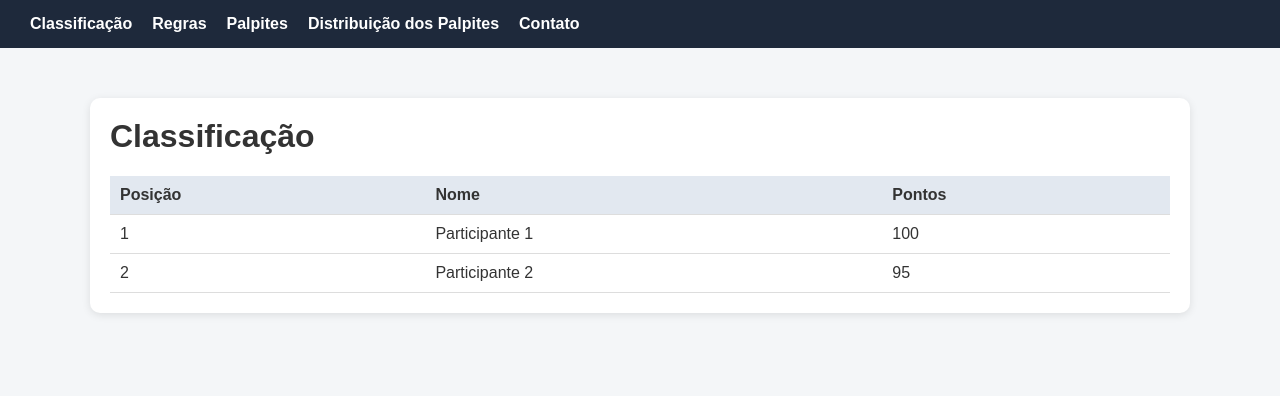
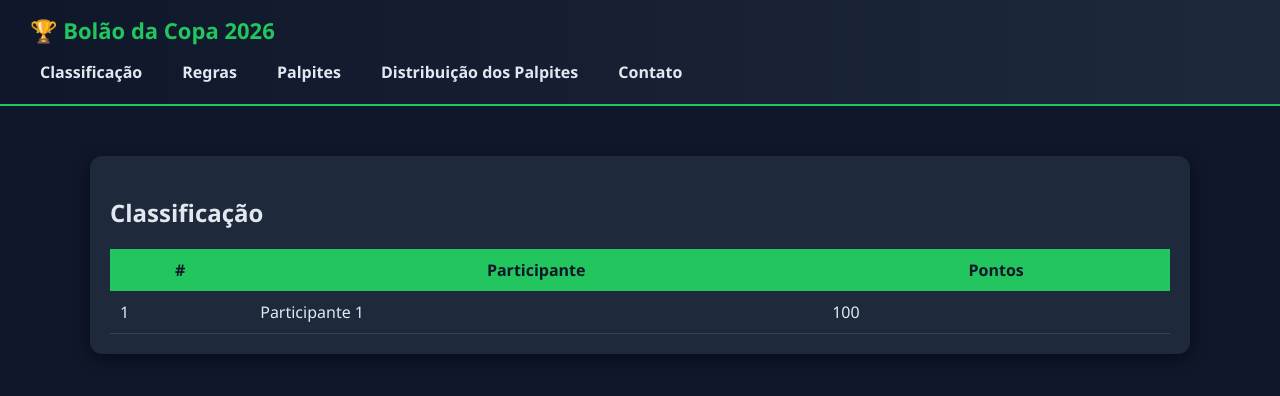
Before and after one commit to bolaocopa2026/bolaocopa2026.github.io, a plain HTML site: page index.html in a window 1280 px wide. Drawn offline with Linux system fonts and the light colour scheme.

Commit message:
Add files via upload

```diff
--- a/index.html
+++ b/index.html
@@ -3,48 +3,69 @@
 <head>
 <meta charset="UTF-8">
 <meta name="viewport" content="width=device-width, initial-scale=1.0">
-<title>Bolão 2026</title>
+<title>Bolão da Copa 2026</title>
 
 <style>
 body {
   margin: 0;
-  font-family: Arial, sans-serif;
-  background: #f4f6f8;
-  color: #333;
+  font-family: 'Segoe UI', Arial, sans-serif;
+  background: #0f172a;
+  color: #e2e8f0;
 }
 
+/* HEADER */
 header {
-  background: #1e293b;
-  color: white;
+  background: linear-gradient(90deg, #0f172a, #1e293b);
   padding: 15px 30px;
+  border-bottom: 2px solid #22c55e;
   position: sticky;
   top: 0;
   z-index: 1000;
 }
 
+header h1 {
+  margin: 0;
+  font-size: 22px;
+  color: #22c55e;
+}
+
+/* MENU */
 nav {
+  margin-top: 10px;
   display: flex;
   gap: 20px;
-  align-items: center;
+  flex-wrap: wrap;
 }
 
 nav a {
-  color: white;
+  color: #e2e8f0;
   text-decoration: none;
   font-weight: bold;
-  cursor: pointer;
+  padding: 6px 10px;
+  border-radius: 6px;
 }
 
 nav a:hover {
-  text-decoration: underline;
+  background: #22c55e;
+  color: #0f172a;
 }
 
+/* CONTAINER */
 .container {
   max-width: 1100px;
   margin: 30px auto;
   padding: 20px;
 }
 
+/* CARD */
+.card {
+  background: #1e293b;
+  padding: 20px;
+  border-radius: 12px;
+  box-shadow: 0 4px 15px rgba(0,0,0,0.5);
+}
+
+/* SECTIONS */
 .section {
   display: none;
 }
@@ -53,32 +74,34 @@ nav a:hover {
   display: block;
 }
 
-.card {
-  background: white;
-  padding: 20px;
-  border-radius: 10px;
-  box-shadow: 0 2px 8px rgba(0,0,0,0.1);
-}
-
-h1 {
-  margin-top: 0;
-}
-
-/* tabela exemplo */
+/* TABELA */
 table {
   width: 100%;
   border-collapse: collapse;
   margin-top: 15px;
 }
 
-th, td {
+th {
+  background: #22c55e;
+  color: #0f172a;
   padding: 10px;
-  border-bottom: 1px solid #ddd;
-  text-align: left;
 }
 
-th {
-  background: #e2e8f0;
+td {
+  padding: 10px;
+  border-bottom: 1px solid #334155;
+}
+
+tr:hover {
+  background: #334155;
+}
+
+/* IFRAME (PDF / HTML) */
+iframe {
+  width: 100%;
+  height: 600px;
+  border: none;
+  border-radius: 8px;
 }
 </style>
 
@@ -86,6 +109,7 @@ th {
 <body>
 
 <header>
+  <h1>🏆 Bolão da Copa 2026</h1>
   <nav>
     <a onclick="mostrar('classificacao')">Classificação</a>
     <a onclick="mostrar('regras')">Regras</a>
@@ -100,24 +124,19 @@ th {
   <!-- CLASSIFICAÇÃO -->
   <div id="classificacao" class="section active">
     <div class="card">
-      <h1>Classificação</h1>
+      <h2>Classificação</h2>
 
-      <!-- COLE SUA TABELA AQUI -->
+      <!-- SUBSTITUA ISSO PELO SEU HTML OU PDF -->
       <table>
         <tr>
-          <th>Posição</th>
-          <th>Nome</th>
+          <th>#</th>
+          <th>Participante</th>
           <th>Pontos</th>
         </tr>
         <tr>
           <td>1</td>
           <td>Participante 1</td>
           <td>100</td>
-        </tr>
-        <tr>
-          <td>2</td>
-          <td>Participante 2</td>
-          <td>95</td>
         </tr>
       </table>
 
@@ -127,31 +146,43 @@ th {
   <!-- REGRAS -->
   <div id="regras" class="section">
     <div class="card">
-      <h1>Regras</h1>
+      <h2>Regras</h2>
+
+      <!-- EXEMPLO COM PDF -->
+      <!-- <iframe src="regras.pdf"></iframe> -->
+
       <p>Coloque aqui as regras do bolão.</p>
+
     </div>
   </div>
 
   <!-- PALPITES -->
   <div id="palpites" class="section">
     <div class="card">
-      <h1>Palpites</h1>
+      <h2>Palpites</h2>
+
+      <!-- EXEMPLO COM HTML -->
+      <!-- <iframe src="palpites.html"></iframe> -->
+
       <p>Conteúdo dos palpites.</p>
+
     </div>
   </div>
 
   <!-- DISTRIBUIÇÃO -->
   <div id="distribuicao" class="section">
     <div class="card">
-      <h1>Distribuição dos Palpites</h1>
+      <h2>Distribuição dos Palpites</h2>
+
       <p>Coloque aqui a distribuição.</p>
+
     </div>
   </div>
 
   <!-- CONTATO -->
   <div id="contato" class="section">
     <div class="card">
-      <h1>Contato</h1>
+      <h2>Contato</h2>
       <p>Email: seuemail@email.com</p>
     </div>
   </div>
```
